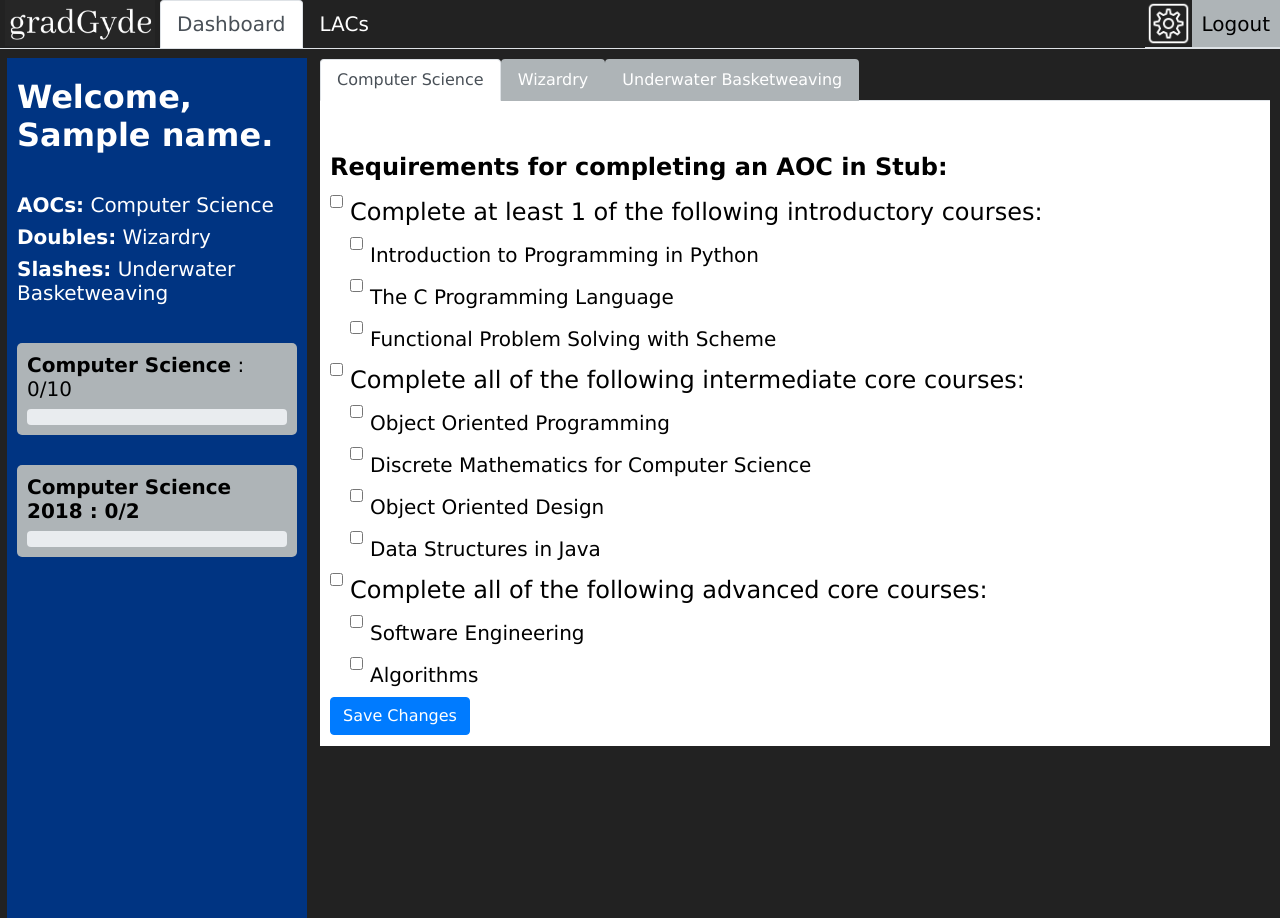
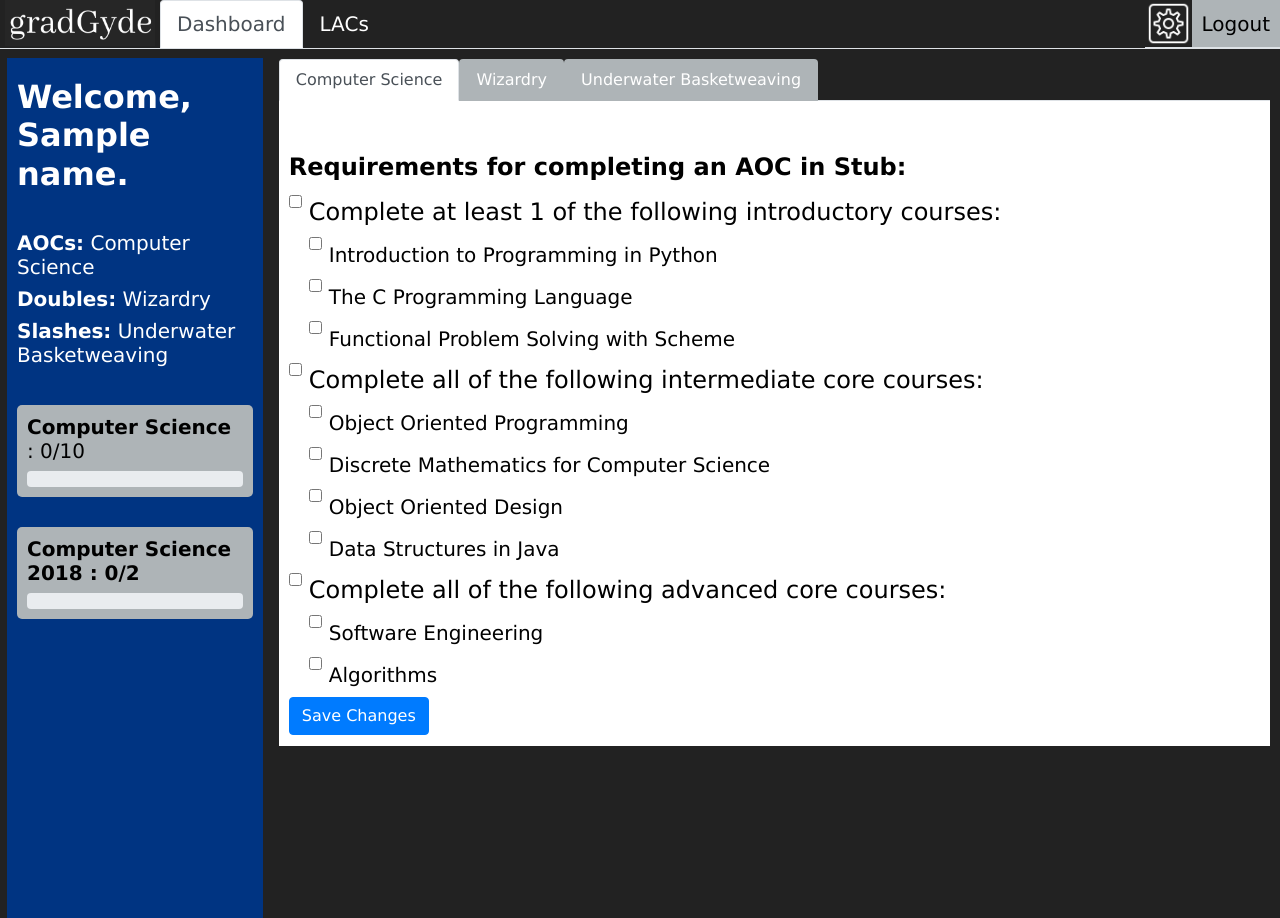
Before and after one commit to hayleemillar/gradGyde, a Flask app: template gradGyde/templates/dash_stud.html in a window 1280 px wide. Run offline with Flask 2, Linux system fonts and the light colour scheme; the template is opened without the code that fills it: most values are stand-ins (such as "Sample title", 1, 10 or a date in 2020); some libraries are stand-ins or nearby versions.

Commit message:
changed hardcoded width of sidebar

```diff
--- a/gradGyde/static/dash_stud.js
+++ b/gradGyde/static/dash_stud.js
@@ -92,7 +92,6 @@ function addProgressBars(aois, elementID) {
       numFufilled.toString() + "/" + reqCount.toString());
     titleText.appendChild(text);
     title.appendChild(titleText);
-    console.log(title);
 
     progressBar.appendChild(title);
 
--- a/gradGyde/static/style.css
+++ b/gradGyde/static/style.css
@@ -43,7 +43,7 @@ button {
  * MAIN *
  ********/
 .main {
-  margin-left: 310px; /* Same as the width of the sidenav */
+  margin-left: 21%; /* Same as the width of the sidenav */
   font-size: 28px; /* Increased text to enable scrolling */
   padding: 10px 10px;
 }
@@ -73,7 +73,7 @@ button {
  **********************/
 .sidenav {
   height: 100%;
-  width: 300px;
+  width: 20%;
   position: fixed;
   z-index: 1;
   top: 58px;
```
